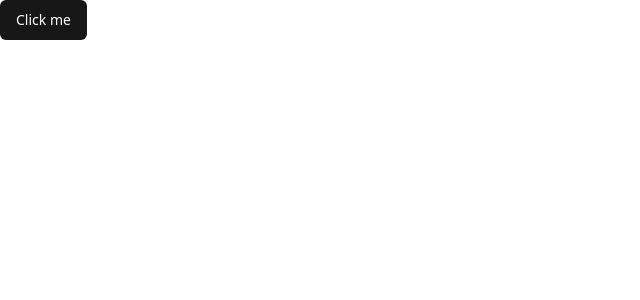
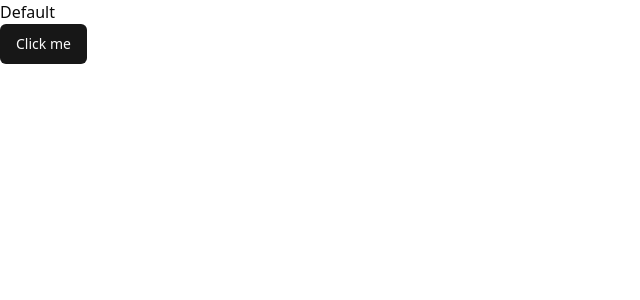
Before and after one commit to muodilo/FreshMenu, a Nuxt app: page / in a window 1280 px wide. Shown: the top 300 px of the page, without its empty margins (0-640 px from the left). Built offline with nearby package versions, Linux system fonts and the light colour scheme.

Commit message:
create default layout

```diff
--- /dev/null
+++ b/layouts/default.vue
@@ -0,0 +1,8 @@
+<template>
+  <div>
+    <h1>Default</h1>
+    <div>
+      <slot/>
+    </div>
+  </div>
+</template>
```
